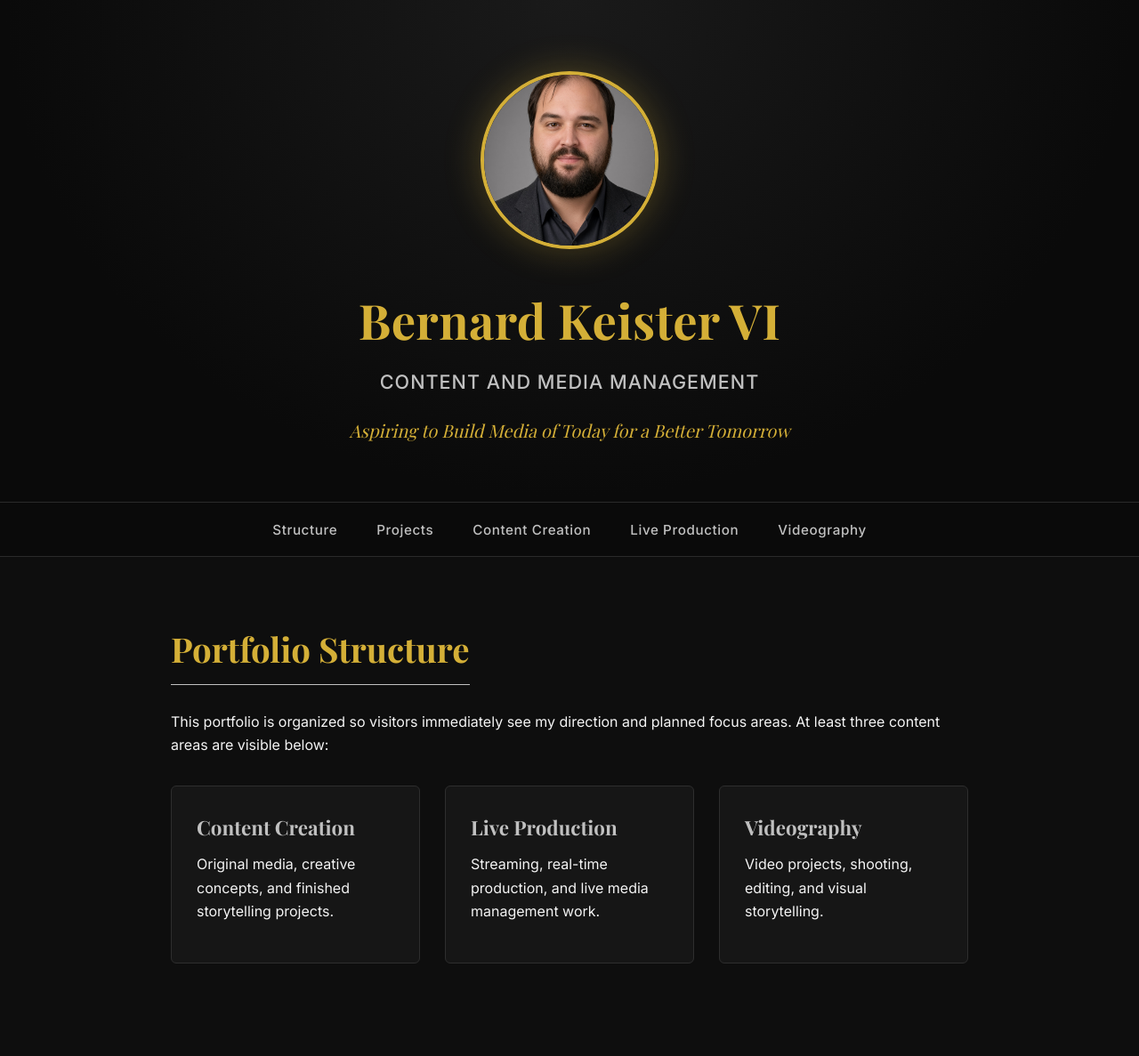
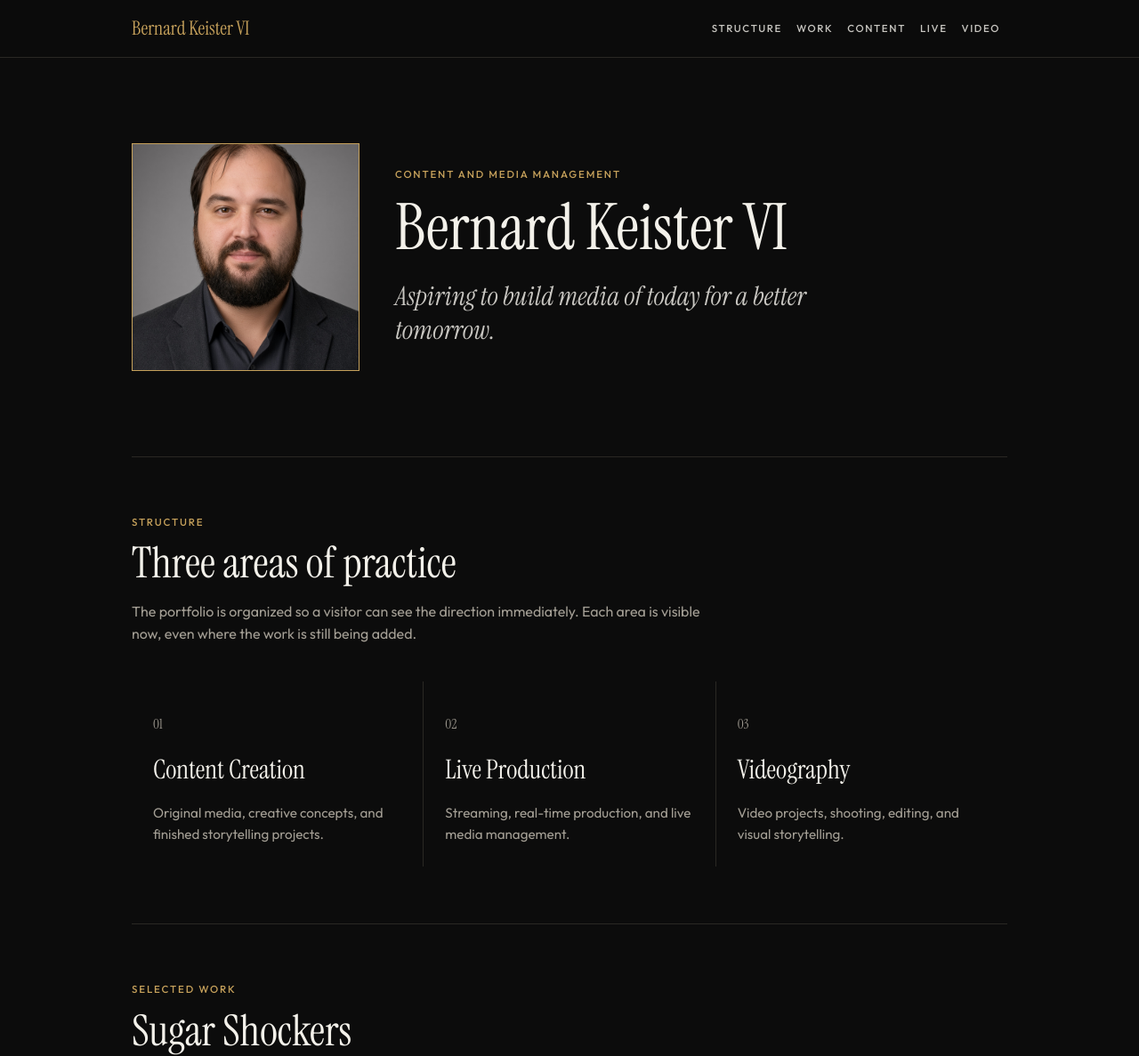
Before and after one commit to bjk6132-stack/portfolio, a plain HTML site: page index.html in a window 1280 px wide. Shown: the top 1187 px of the page at 89% size. Drawn offline with nearby package versions, Linux system fonts and the light colour scheme; a web font is replaced by a local one.

Commit message:
Restyle the portfolio into a tighter editorial layout

```diff
--- a/index.html
+++ b/index.html
@@ -3,216 +3,220 @@
 <head>
   <meta charset="UTF-8">
   <meta name="viewport" content="width=device-width, initial-scale=1.0">
-  <title>Bernard Keister VI | Content & Media Management</title>
+  <title>Bernard Keister VI | Content and Media Management</title>
+  <meta name="description" content="Bernard Keister VI — Content and Media Management. Aspiring to build media of today for a better tomorrow.">
   <link rel="preconnect" href="https://fonts.googleapis.com">
   <link rel="preconnect" href="https://fonts.gstatic.com" crossorigin>
-  <link href="https://fonts.googleapis.com/css2?family=Playfair+Display:ital,wght@0,400;0,600;0,700;1,400&family=Inter:wght@300;400;500;600&display=swap" rel="stylesheet">
+  <link href="https://fonts.googleapis.com/css2?family=Instrument+Serif:ital@0;1&family=Outfit:wght@300;400;500;600&display=swap" rel="stylesheet">
   <style>
     :root {
-      --bg: #0e0e0e;
-      --bg-alt: #161616;
-      --gold: #D4AF37;
-      --silver: #C0C0C0;
-      --text: #f4f4f4;
-      --muted: #a0a0a0;
+      --bg: #0c0c0c;
+      --surface: #141414;
+      --fg: #f3f1ea;
+      --muted: #a39e94;
+      --gold: #c6a15b;
+      --silver: #c8c6c1;
+      --line: #2a2824;
     }
     * { box-sizing: border-box; margin: 0; padding: 0; }
+    html { scroll-behavior: smooth; }
     body {
       background: var(--bg);
-      color: var(--text);
-      font-family: 'Inter', system-ui, sans-serif;
-      line-height: 1.65;
+      color: var(--fg);
+      font-family: Outfit, system-ui, sans-serif;
+      line-height: 1.6;
     }
+    a { color: inherit; text-decoration: none; }
+    .wrap { max-width: 64rem; margin: 0 auto; padding: 0 1.25rem; }
     header {
-      background: radial-gradient(ellipse at top, #1a1a1a 0%, #0a0a0a 70%);
-      padding: 5rem 2rem 4rem;
-      text-align: center;
-      border-bottom: 1px solid #2a2a2a;
+      position: sticky;
+      top: 0;
+      z-index: 10;
+      background: rgb(12 12 12 / 0.95);
+      border-bottom: 1px solid var(--line);
+      backdrop-filter: blur(8px);
     }
-    .headshot {
-      width: 200px;
-      height: 200px;
-      border-radius: 50%;
-      object-fit: cover;
-      border: 4px solid var(--gold);
-      margin-bottom: 1.75rem;
-      box-shadow: 0 0 40px rgba(212, 175, 55, 0.3);
+    .bar {
+      display: flex;
+      align-items: center;
+      justify-content: space-between;
+      gap: 1rem;
+      min-height: 4rem;
     }
-    h1 {
-      font-family: 'Playfair Display', serif;
-      font-size: 3.4rem;
+    .mark {
+      font-family: "Instrument Serif", Georgia, serif;
       color: var(--gold);
-      letter-spacing: 0.5px;
-      margin-bottom: 0.4rem;
-      font-weight: 700;
+      font-size: 1.35rem;
+      white-space: nowrap;
     }
-    .career {
-      font-size: 1.35rem;
+    nav ul { display: flex; list-style: none; overflow-x: auto; }
+    nav a {
+      display: inline-flex;
+      align-items: center;
+      min-height: 2.75rem;
+      padding: 0 0.5rem;
       color: var(--silver);
+      font-size: 0.72rem;
       font-weight: 500;
-      letter-spacing: 1px;
-      margin-bottom: 1.25rem;
+      letter-spacing: 0.14em;
       text-transform: uppercase;
     }
+    nav a:hover { color: var(--gold); }
+    .hero {
+      display: grid;
+      gap: 2.5rem;
+      align-items: center;
+      padding: 4rem 0 5rem;
+      border-top: 0;
+    }
+    @media (min-width: 768px) {
+      .hero { grid-template-columns: 16rem 1fr; padding: 6rem 0; }
+    }
+    .portrait {
+      width: min(100%, 16rem);
+      aspect-ratio: 1;
+      object-fit: cover;
+      border: 1px solid var(--gold);
+    }
+    .eyebrow {
+      color: var(--gold);
+      font-size: 0.72rem;
+      font-weight: 500;
+      letter-spacing: 0.16em;
+      text-transform: uppercase;
+    }
+    h1, h2, h3, .serif { font-family: "Instrument Serif", Georgia, serif; font-weight: 400; }
+    h1 { margin-top: 1rem; font-size: clamp(3rem, 7vw, 4.5rem); line-height: 0.95; }
     .tagline {
-      font-family: 'Playfair Display', serif;
+      margin-top: 1.5rem;
+      max-width: 36rem;
+      color: var(--silver);
+      font-size: clamp(1.45rem, 3vw, 1.85rem);
       font-style: italic;
-      font-size: 1.25rem;
-      color: var(--gold);
-      max-width: 620px;
-      margin: 0 auto;
+      line-height: 1.3;
     }
-    nav {
-      background: #0a0a0a;
-      padding: 1.1rem 2rem;
+    section { border-top: 1px solid var(--line); padding: 4rem 0; scroll-margin-top: 5rem; }
+    h2 { margin-top: 0.75rem; font-size: clamp(2.2rem, 4vw, 3rem); line-height: 1.05; }
+    .lede { margin-top: 1rem; max-width: 42rem; color: var(--muted); }
+    .lede.light { color: var(--fg); }
+    .grid {
+      margin-top: 2.5rem;
+      display: grid;
+      gap: 1px;
+      background: var(--line);
+    }
+    @media (min-width: 640px) { .grid { grid-template-columns: repeat(3, 1fr); } }
+    .card { display: block; background: var(--bg); padding: 1.5rem; }
+    .card:hover { background: var(--surface); }
+    .num { color: var(--gold); font-size: 0.95rem; }
+    .card h3 { margin-top: 1rem; font-size: 1.85rem; }
+    .card p, .later { margin-top: 0.75rem; color: var(--muted); font-size: 0.95rem; }
+    .facts {
+      margin-top: 2rem;
+      display: grid;
+      gap: 1.5rem;
+      border-top: 1px solid var(--line);
+      border-bottom: 1px solid var(--line);
+      padding: 1.5rem 0;
+    }
+    @media (min-width: 640px) { .facts { grid-template-columns: repeat(3, 1fr); } }
+    dt { color: var(--gold); font-size: 0.72rem; letter-spacing: 0.16em; text-transform: uppercase; }
+    dd { margin-top: 0.45rem; color: var(--silver); font-size: 0.95rem; }
+    audio { width: 100%; margin-top: 2rem; }
+    footer { border-top: 1px solid var(--line); padding: 2rem 0; }
+    .foot {
       display: flex;
-      justify-content: center;
-      gap: 2.75rem;
-      border-bottom: 1px solid #2a2a2a;
-      position: sticky;
-      top: 0;
-      z-index: 100;
+      flex-direction: column;
+      gap: 0.4rem;
+      color: var(--muted);
+      font-size: 0.95rem;
     }
-    nav a {
-      color: var(--silver);
-      text-decoration: none;
-      font-weight: 500;
-      letter-spacing: 0.6px;
-      font-size: 0.95rem;
-      transition: color 0.2s ease;
+    @media (min-width: 640px) {
+      .foot { flex-direction: row; justify-content: space-between; align-items: center; }
     }
-    nav a:hover { color: var(--gold); }
-    section {
-      max-width: 960px;
-      margin: 0 auto;
-      padding: 4.5rem 2rem;
-    }
-    h2 {
-      font-family: 'Playfair Display', serif;
-      color: var(--gold);
-      font-size: 2.4rem;
-      margin-bottom: 1.75rem;
-      border-bottom: 1px solid var(--silver);
-      padding-bottom: 0.45rem;
-      display: inline-block;
-    }
-    .structure-grid {
-      display: grid;
-      grid-template-columns: repeat(auto-fit, minmax(260px, 1fr));
-      gap: 1.75rem;
-      margin-top: 2rem;
-    }
-    .card {
-      background: var(--bg-alt);
-      border: 1px solid #2e2e2e;
-      padding: 1.75rem;
-      border-radius: 6px;
-      transition: all 0.25s ease;
-    }
-    .card:hover {
-      border-color: var(--gold);
-      transform: translateY(-3px);
-    }
-    .card h3 {
-      color: var(--silver);
-      font-family: 'Playfair Display', serif;
-      font-size: 1.4rem;
-      margin-bottom: 0.6rem;
-    }
-    .project {
-      background: var(--bg-alt);
-      padding: 2.25rem;
-      border-left: 5px solid var(--gold);
-      margin-top: 1.25rem;
-      border-radius: 0 6px 6px 0;
-    }
-    .project h3 {
-      color: var(--gold);
-      font-family: 'Playfair Display', serif;
-      font-size: 1.6rem;
-      margin-bottom: 1rem;
-    }
-    audio {
-      width: 100%;
-      margin: 1.25rem 0;
-      filter: invert(0.9) hue-rotate(10deg);
-    }
-    footer {
-      text-align: center;
-      padding: 2.5rem;
-      color: var(--muted);
-      font-size: 0.9rem;
-      border-top: 1px solid #2a2a2a;
-      margin-top: 2rem;
-    }
-    p { margin-bottom: 1rem; color: var(--text); }
+    .foot .serif { color: var(--silver); font-size: 1.15rem; }
   </style>
 </head>
 <body>
   <header>
-    <img src="workspaceartifactsheadshot.jpg" alt="Professional headshot of Bernard Keister VI" class="headshot">
+    <div class="wrap bar">
+      <a class="mark" href="#top">Bernard Keister VI</a>
+      <nav>
+        <ul>
+          <li><a href="#structure">Structure</a></li>
+          <li><a href="#projects">Work</a></li>
+          <li><a href="#content-creation">Content</a></li>
+          <li><a href="#live-production">Live</a></li>
+          <li><a href="#videography">Video</a></li>
+        </ul>
+      </nav>
+    </div>
+  </header>
+  <main id="top" class="wrap">
+    <section class="hero">
+      <img class="portrait" src="workspaceartifactsheadshot.jpg" alt="Professional headshot of Bernard Keister VI">
+      <div>
+        <p class="eyebrow">Content and Media Management</p>
         <h1>Bernard Keister VI</h1>
-    <p class="career">Content and Media Management</p>
-    <p class="tagline">Aspiring to Build Media of Today for a Better Tomorrow</p>
-  </header>
-
-  <nav>
-    <a href="#structure">Structure</a>
-    <a href="#projects">Projects</a>
-    <a href="#content-creation">Content Creation</a>
-    <a href="#live-production">Live Production</a>
-    <a href="#videography">Videography</a>
-  </nav>
-
+        <p class="tagline serif">Aspiring to build media of today for a better tomorrow.</p>
+      </div>
+    </section>
     <section id="structure">
-    <h2>Portfolio Structure</h2>
-    <p>This portfolio is organized so visitors immediately see my direction and planned focus areas. At least three content areas are visible below:</p>
-    <div class="structure-grid">
-      <div class="card">
+      <p class="eyebrow">Structure</p>
+      <h2>Three areas of practice</h2>
+      <p class="lede">The portfolio is organized so a visitor can see the direction immediately. Each area is visible now, even where the work is still being added.</p>
+      <div class="grid">
+        <a class="card" href="#content-creation">
+          <p class="num serif">01</p>
           <h3>Content Creation</h3>
           <p>Original media, creative concepts, and finished storytelling projects.</p>
-      </div>
-      <div class="card">
+        </a>
+        <a class="card" href="#live-production">
+          <p class="num serif">02</p>
           <h3>Live Production</h3>
-        <p>Streaming, real-time production, and live media management work.</p>
-      </div>
-      <div class="card">
+          <p>Streaming, real-time production, and live media management.</p>
+        </a>
+        <a class="card" href="#videography">
+          <p class="num serif">03</p>
           <h3>Videography</h3>
           <p>Video projects, shooting, editing, and visual storytelling.</p>
-      </div>
+        </a>
       </div>
     </section>
-
     <section id="projects">
-    <h2>Featured Work Sample</h2>
-    <div class="project">
-      <h3>Sugar Shockers</h3>
-      <p>Sugar Shockers is a satirical audio commercial created for my Audio Production class. I recorded the vocals, added sound effects, mixed and edited the piece in Pro Tools, and bounced the final edit. This project demonstrates my skills in voice recording, sound design, audio mixing, and creative storytelling through sound.</p>
+      <p class="eyebrow">Selected work</p>
+      <h2>Sugar Shockers</h2>
+      <p class="lede light">Sugar Shockers is a satirical audio commercial created for my Audio Production class. I recorded the vocals, added sound effects, mixed and edited the piece in Pro Tools, and bounced the final edit. The piece shows voice recording, sound design, audio mixing, and storytelling through sound.</p>
+      <dl class="facts">
+        <div><dt>Role</dt><dd>Record, design, mix, and edit</dd></div>
+        <div><dt>Tools</dt><dd>Pro Tools</dd></div>
+        <div><dt>Context</dt><dd>Audio Production class</dd></div>
+      </dl>
       <audio controls preload="metadata">
         <source src="sugar-shockers.wav" type="audio/wav">
-        Your browser does not support the audio element.
       </audio>
-      <p style="color: var(--muted); font-size: 0.95rem; margin-top: 0.5rem;">Audio Production Class Project • Recorded, mixed, and edited in Pro Tools</p>
+    </section>
+    <section id="content-creation">
+      <p class="eyebrow">01</p>
+      <h2>Content Creation</h2>
+      <p class="later">Personal and academic pieces will be collected here as they are finished.</p>
+    </section>
+    <section id="live-production">
+      <p class="eyebrow">02</p>
+      <h2>Live Production</h2>
+      <p class="later">Live events and streaming work will be documented here.</p>
+    </section>
+    <section id="videography">
+      <p class="eyebrow">03</p>
+      <h2>Videography</h2>
+      <p class="later">Shoots and finished edits will be added here.</p>
+    </section>
+  </main>
+  <footer>
+    <div class="wrap foot">
+      <p class="serif">Bernard Keister VI</p>
+      <p>Content and Media Management</p>
     </div>
-  </section>
-
-  <section id="content-creation">
-    <h2>Content Creation</h2>
-    <p>Additional projects will be added here. This section will feature original media, creative work, and finished content pieces from both personal and academic work.</p>
-  </section>
-
-  <section id="live-production">
-    <h2>Live Production</h2>
-    <p>Additional projects will be added here. This section will showcase streaming, live events, and real-time production experience.</p>
-  </section>
-
-  <section id="videography">
-    <h2>Videography</h2>
-    <p>Additional projects will be added here. This section will include video shoots, edits, and visual storytelling projects.</p>
-  </section>
-
-  <footer>
-    Bernard Keister VI &nbsp;|&nbsp; Content and Media Management
   </footer>
 </body>
 </html>
```
Lines whose indentation alone changed are shown as unchanged.
